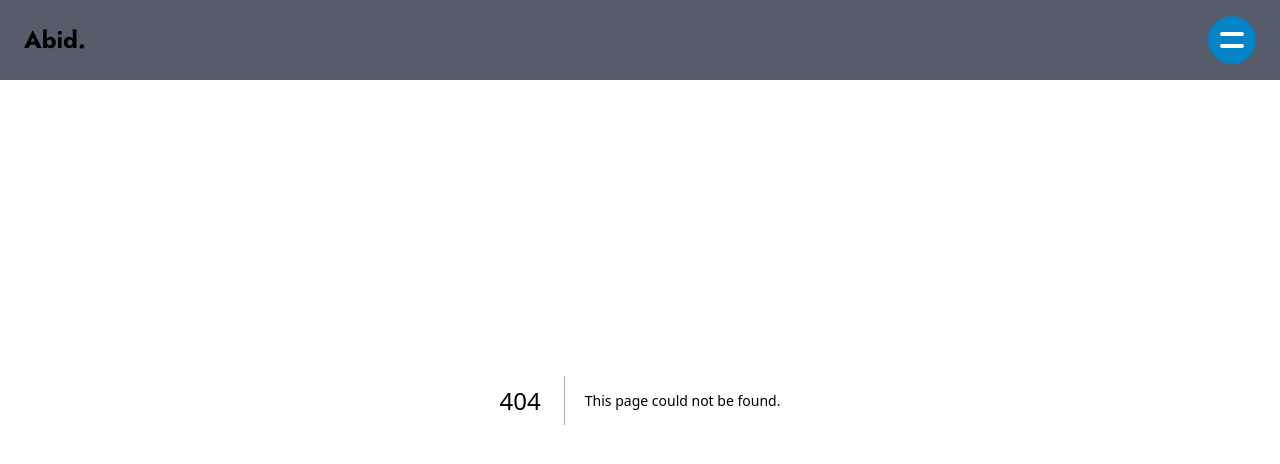
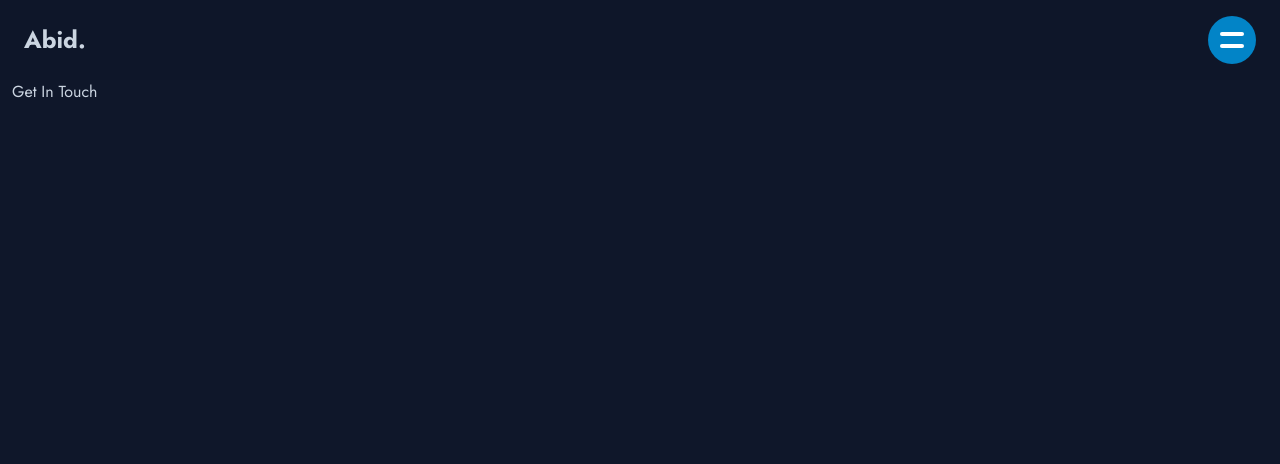
Before and after one commit to AbidHasanPiash/abidhasanNextjs, a Next.js app: page /contact in a window 1280 px wide. Before the commit this address had no page. Shown: the top 464 px of the page. Built offline with nearby package versions, Linux system fonts and the light colour scheme.

Commit message:
contact added

```diff
--- /dev/null
+++ b/pages/contact.jsx
@@ -0,0 +1,10 @@
+import React from 'react'
+
+export default function Contact() {
+  return (
+    <div className="lg:max-w-7xl h-screen lg:mx-auto mt-20 px-3">
+        <h1>Get In Touch</h1>
+        <form action=""></form>
+    </div>
+  )
+}
```
